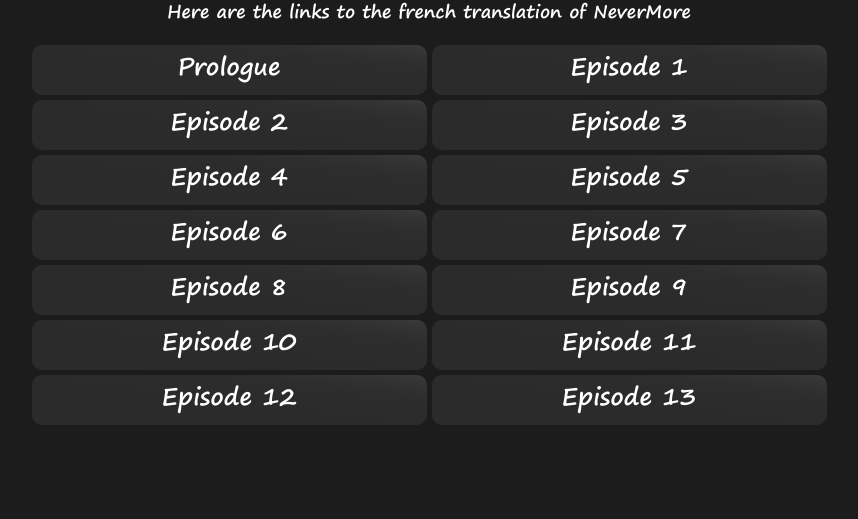
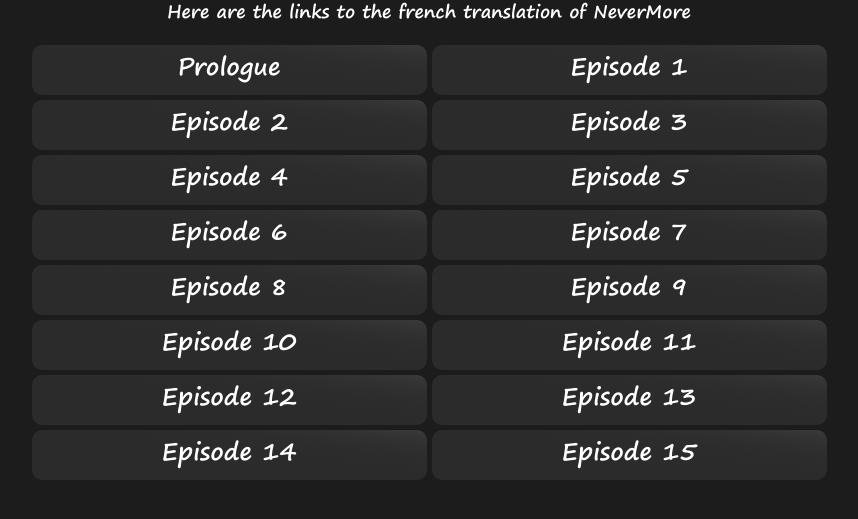
Before and after one commit to Nathan-Brtn/Nathan-Brtn.github.io, a plain HTML site: page French.html in a window 1280 px wide. Shown: the part 177-696 px from the top of the page, without its empty margins (211-1069 px from the left). Drawn offline with Linux system fonts and the light colour scheme.

Commit message:
Update French.html

```diff
--- a/French.html
+++ b/French.html
@@ -70,5 +70,13 @@
                 <a id="a" href="https://docs.google.com/document/d/1Jp4uGvSJ2PiFvodPK9nVQdPqraQqa_BkjRW9rVnmnyU/edit?usp=sharing"> Episode 13</a>
             </div>
       </article>
+      <article>
+            <div class="degrade-diagonal">
+                <a id="a" href="https://docs.google.com/document/d/1O9qwsSb-stqPxCCgzcJq4GKNE9igD4Cdz6KorT0yEpE/edit?usp=sharing"> Episode 14</a>
+            </div>
+          <div class="degrade-diagonal">
+                <a id="a" href=""> Episode 15</a>
+            </div>
+      </article>
   </body>
 </html>
```
